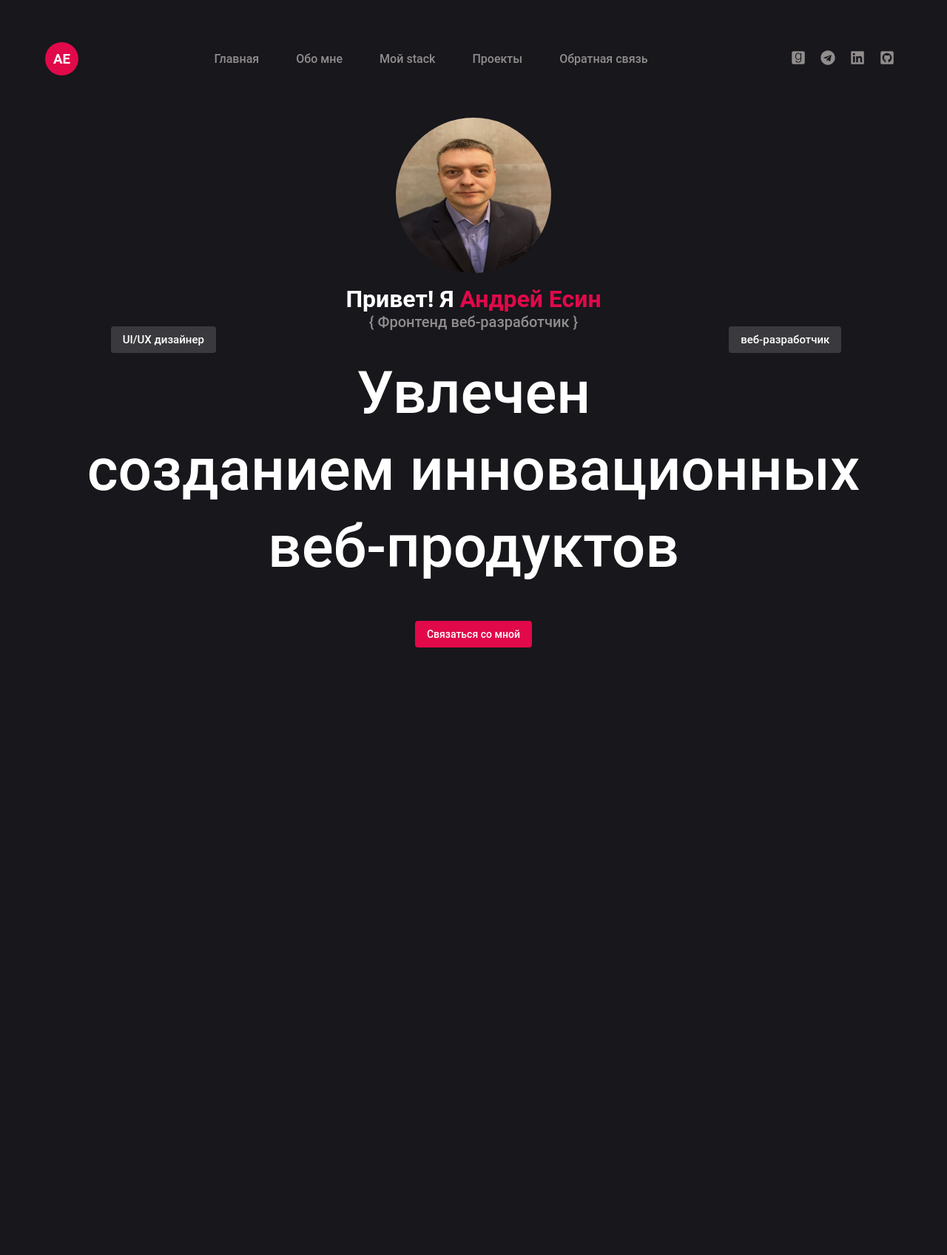
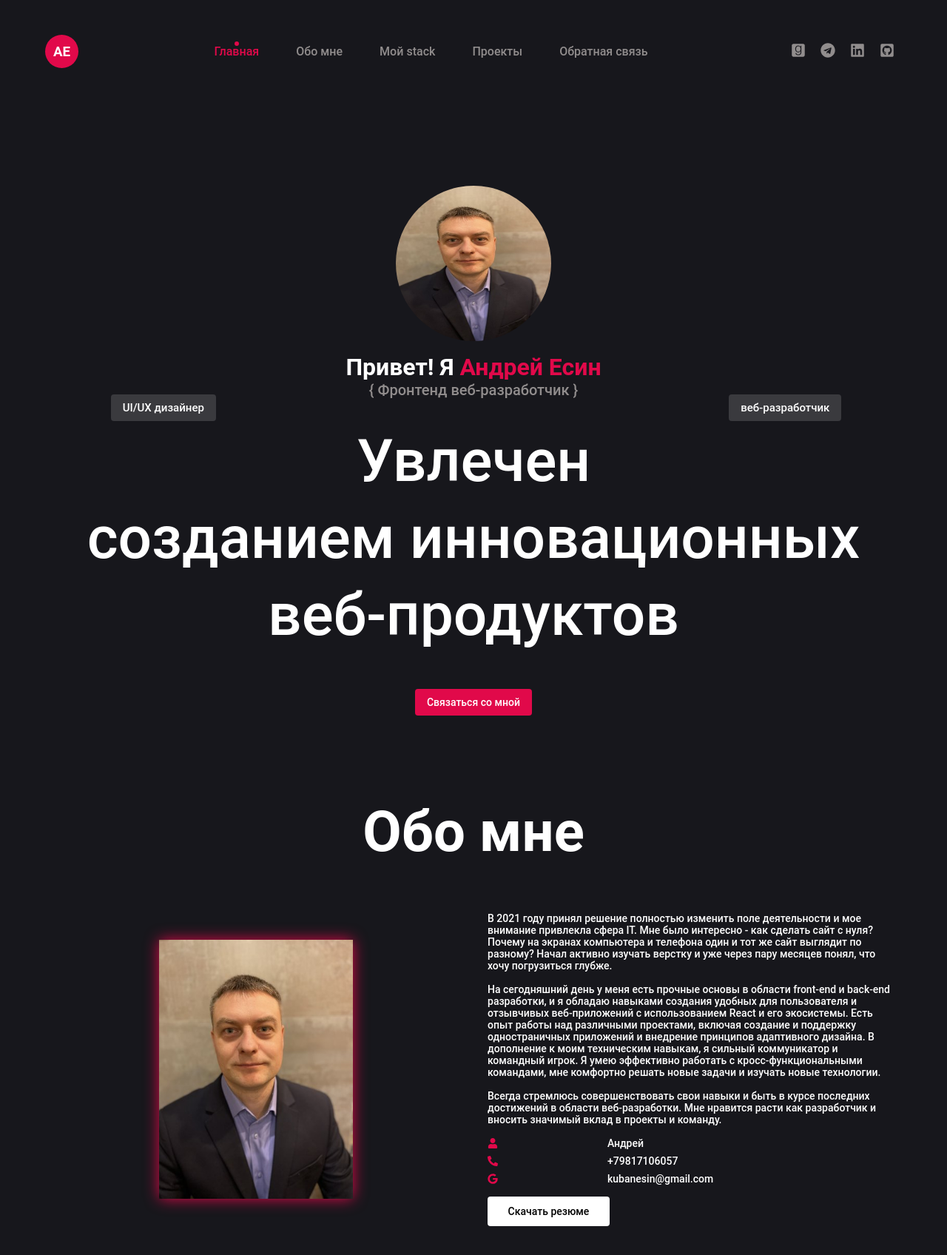
Before and after one commit to Kuban23/My-own-website, a React (Create React App) app: page / in a window 1280 px wide. Shown: the top 1696 px of the page at 74% size. Before the commit the page ends 875 px from the top, so only its background shows below. Built offline with nearby package versions, Linux system fonts and the light colour scheme.

Commit message:
feat:Реализация About

```diff
--- a/src/App.js
+++ b/src/App.js
@@ -1,12 +1,14 @@
 import './scss/App.scss';
 import Navbar from './components/NavBar/Navbar';
 import Home from './components/Home/Home';
+import About from './components/About/About';
 
 function App() {
   return (
     <div>
       <Navbar />
       <Home/>
+      <About/>
     </div>
   );
 }
--- /dev/null
+++ b/src/components/About/About.jsx
@@ -0,0 +1,94 @@
+import React from 'react';
+import { FaUser, FaPhoneAlt, FaGoogle } from 'react-icons/fa';
+
+import './About.scss';
+import myphoto from '../../assets/image/myphoto.jpg';
+
+const About = () => {
+  return (
+    <div className="about" id="about">
+      <div className="about__title">
+        <h1>Обо мне</h1>
+      </div>
+      <div className="about__container">
+        <div className="about__left">
+          <img src={myphoto} alt="MyPhoto" />
+        </div>
+        <div className="about__right">
+          <p>
+            В 2021 году принял решение полностью изменить поле деятельности и мое внимание привлекла
+            сфера IT. Мне было интересно - как сделать сайт с нуля? Почему на экранах компьютера и
+            телефона один и тот же сайт выглядит по разному? Начал активно изучать верстку и уже
+            через пару месяцев понял, что хочу погрузиться глубже.
+          </p>
+          <p>
+            На сегодняшний день у меня есть прочные основы в области front-end и back-end
+            разработки, и я обладаю навыками создания удобных для пользователя и отзывчивых
+            веб-приложений с использованием React и его экосистемы. Есть опыт работы над различными
+            проектами, включая создание и поддержку одностраничных приложений и внедрение принципов
+            адаптивного дизайна. В дополнение к моим техническим навыкам, я сильный коммуникатор и
+            командный игрок. Я умею эффективно работать с кросс-функциональными командами, мне
+            комфортно решать новые задачи и изучать новые технологии.
+          </p>
+          <p>
+            Всегда стремлюсь совершенствовать свои навыки и быть в курсе последних достижений в
+            области веб-разработки. Мне нравится расти как разработчик и вносить значимый вклад в
+            проекты и команду.
+          </p>
+          <div className="about__bio">
+			 <span className="about__bio-key">
+                <FaUser />
+              </span>
+				  <span className="about__bio-value">Андрей</span>
+
+				  <span className="about__bio-key">
+				  <FaPhoneAlt />
+              </span>
+				  <span className="about__bio-value">+79817106057</span>
+
+				  <span className="about__bio-key">
+				  <FaGoogle />
+              </span>
+				  <span className="about__bio-value">kubanesin@gmail.com</span>
+
+
+            {/* <div>
+              <span className="about__bio-icon">
+                <FaUser /> Имя
+              </span>
+              <span className="about__bio-value">Андрей</span>
+            </div>
+
+            <div>
+              <span className="about__bio-icon">
+                <FaPhoneAlt /> Телефон
+              </span>
+              <span className="about__bio-value">+7981-710-60-57</span>
+            </div>
+
+				<div>
+				<span className="about__bio-icon">
+                <FaPaperPlane /> Email
+              </span>
+				  <span className="about__bio-value">kubanesin@gmail.com</span>
+				</div> */}
+
+          </div>
+          <a href="#" download="#">
+          Скачать резюме
+        </a>
+        </div>
+        {/* <div className="about__bio">
+          <span className='about__bio-icon'><FaUser/> Андрей</span>
+          <span className='about__bio-icon about__bio-key'><FaPhoneAlt/>+7981-710-60-57</span>
+          <span className='about__bio-icon about__bio-value'><FaPaperPlane/>kubanesin@gmail.com</span>
+        </div>
+        <a href="#" download="#">
+          Скачать резюме
+        </a> */}
+      </div>
+    </div>
+  );
+};
+
+export default About;
--- /dev/null
+++ b/src/components/About/About.scss
@@ -0,0 +1,85 @@
+.about{
+	max-width:1224px;
+	min-height: 100vh;
+	padding: 112px 24px 0px 24px;
+	margin: 0 auto;
+
+ &__title{
+	text-align: center;
+	margin-bottom: 48px;
+	color: #fff;
+   font-size: 38px;
+
+ }
+
+ &__container{
+	display: grid;
+	grid-template-columns: repeat(2,1fr);
+	place-items: center;
+	position: relative;
+ }
+
+ &__left{
+	max-width: 350px;
+	height: 350px;
+	background: #e1094a;
+	// background: #8c12f0;
+	justify-self: center;
+	border-radius: 5px;
+	box-shadow: 0 0 20px #e1094a;
+
+	img {
+	object-fit: cover;
+	width: 100%;
+	height: 100%;
+  }
+ }
+
+ &__right{
+	color: #fff;
+	padding: 16px;
+	display: flex;
+	flex-direction: column;
+
+	svg{
+		color: #e1094a;
+	}
+
+	p {
+	font-size: 14px;
+	margin-bottom: 16px;
+	max-width: 550px;
+  }
+
+ a {
+	text-decoration: none;
+	color: #000;
+	background: #fff;
+	padding: 12px 16px;
+	border-radius: 4px;
+	font-size: 14px;
+	width: 165px;
+	text-align: center;
+	margin-top: px;
+ }
+
+ }
+
+ &__bio{
+	display: flex;
+	font-size: 14px;
+	max-width: 320px;
+	margin-bottom: 16px;
+	flex-wrap: wrap;
+	gap: 8px;
+ }
+
+ &__bio-key{
+	display: flex;
+	align-items: center;
+	margin-right: 140px;
+}
+
+
+
+}
--- a/src/components/Home/Home.jsx
+++ b/src/components/Home/Home.jsx
@@ -5,7 +5,7 @@ import myphoto from '../../assets/image/myphoto.jpg';
 
 const Home = () => {
   return (
-    <div className="profile">
+    <div className="profile" id='home'>
       <div className="profile__photo">
         <img src={myphoto} alt="MyPhoto" />
       </div>
--- a/src/components/Home/Home.scss
+++ b/src/components/Home/Home.scss
@@ -2,6 +2,10 @@
 	display: flex;
 	flex-direction: column;
 	align-items: center;
+   max-width:1224px;
+	min-height: 100vh;
+	padding: 7rem 1.5rem 0 1.5rem;
+	margin: 0 auto;
 
 	&__photo{
 	width: 210px;
@@ -46,7 +50,7 @@
  }
 
  a{
-	margin-top: 3rem;
+	margin-top: 48px;
    text-decoration: none;
    color: #fff;
    background: #e1094a;
--- a/src/components/NavBar/Navbar.jsx
+++ b/src/components/NavBar/Navbar.jsx
@@ -11,19 +11,19 @@ const Navbar = () => {
       </div>
       <ul className="nav__links">
         <li>
-          <a href="#">Главная</a>
+          <a className="active-link" href="#home">Главная</a>
         </li>
         <li>
-          <a href="#">Обо мне</a>
+          <a href="#about">Обо мне</a>
         </li>
         <li>
-          <a href="#">Мой stack</a>
+          <a href="#skills">Мой stack</a>
         </li>
         <li>
-          <a href="#">Проекты</a>
+          <a href="#work">Проекты</a>
         </li>
         <li>
-          <a href="#">Обратная связь</a>
+          <a href="#contact">Обратная связь</a>
         </li>
       </ul>
       <div className="nav__socialIcons">
--- a/src/components/NavBar/Navbar.scss
+++ b/src/components/NavBar/Navbar.scss
@@ -19,48 +19,36 @@
 		cursor: pointer;
 	 }
 
-	// h3{
-	// color: #fff;
-	// font-weight: 50px;
-	// }
-
 	 &__links{
-		margin: 0;
-		 padding: 50px;
+		display: flex;
+		padding: 40px;
 		list-style-type: none;
 
+		a{
+			color: #918d8d;
+			margin: 25px;
+	   	transition: .4s;
+			position: relative;
+		}
+		a.active-link, a:hover{
+			color: #e1094a;
 		}
 
-	li{
-		display: inline;
-		padding: 25px;
-		 //transition: opacity 0.5s ease-in-out;
+		a.active-link::after, a:hover::after{
+			position: absolute;
+			content: '';
+			width: 6px;
+			height: 6px;
+			background-color: #e1094a;
+			border-radius: 50%;
 
-		:hover {
-		//   opacity: 0.7;
-		color: #e1094a;
-		position: relative;
-		transition: .8s;
+			top: -4px;
+			left: 0px;
+			right: 0px;
+			margin: auto;
 		}
-	//  ::after{
-	// 	position: absolute;
-	// 	content: '';
-	// 	width: 6px;
-	// 	height: 6px;
-	// 	background-color: #e1094a;
-	// 	border-radius: 50%;
-	// 	bottom: 30px;
-	// 	top: -3px;
-	// 	left: 0px;
-	//   right:0;
-	//   margin: auto;
-	// }
-	 a{
-		color: #918d8d;
 
 	 }
-	}
-
 
  		&__socialIcons{
 
@@ -78,7 +66,6 @@
 		:hover {
 			transform: translateY(3px);
 			 //opacity: 0.7;
-
 	  }
 	}
 
```
Lines whose indentation alone changed are shown as unchanged.
